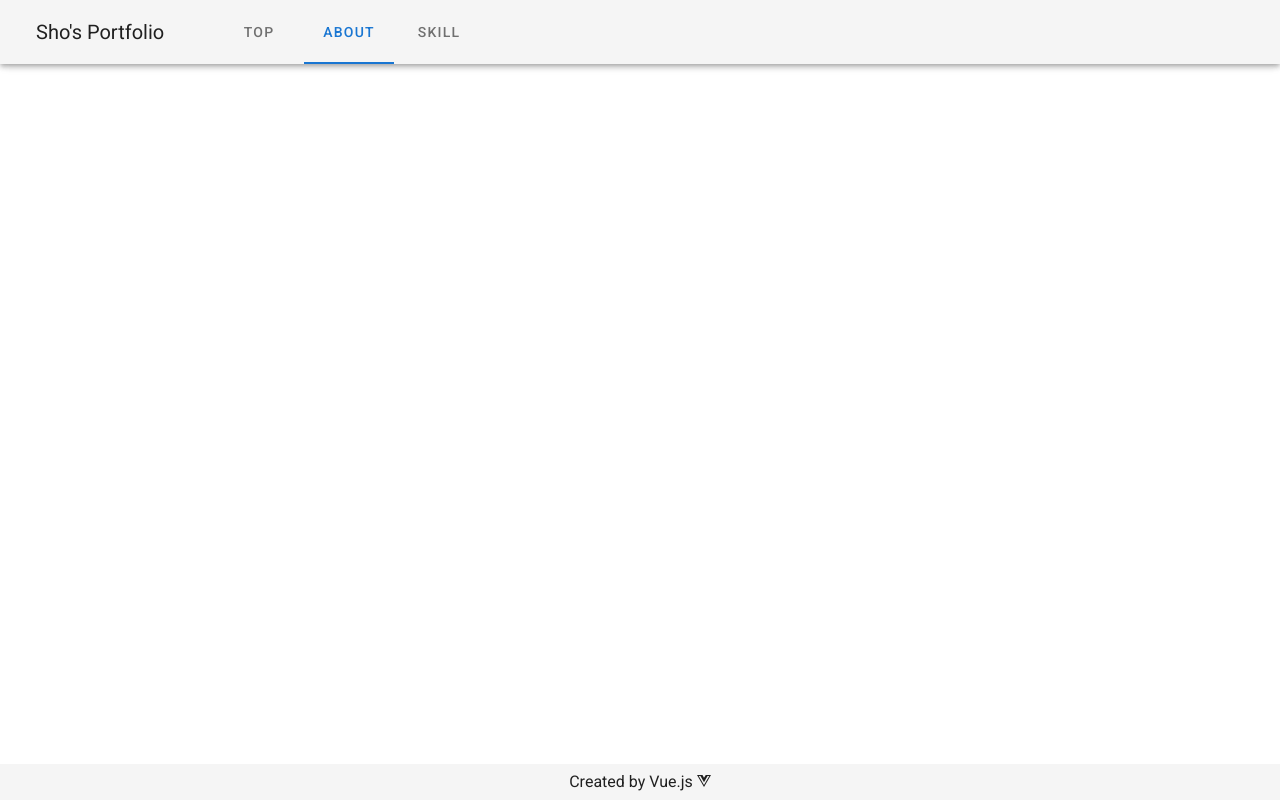
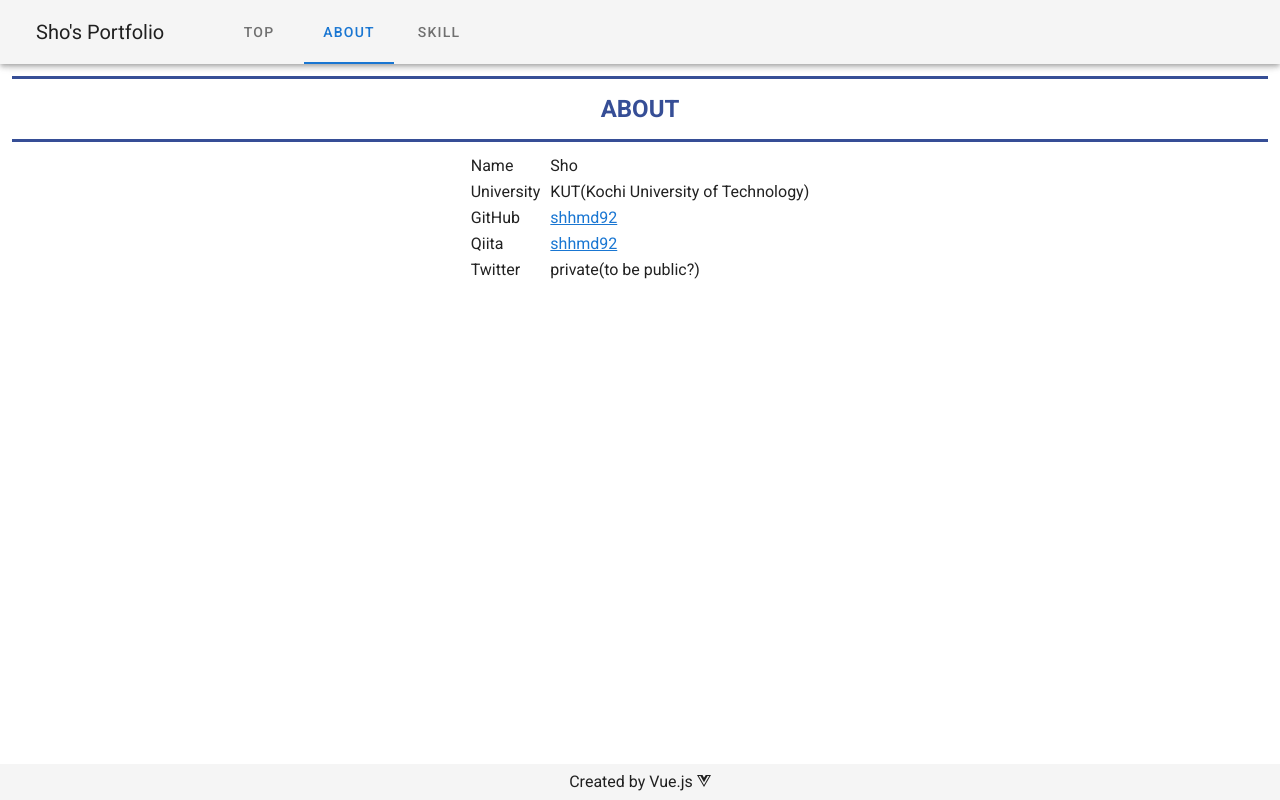
Before and after one commit to hamadash/portfolio_vue, a Vue app: page /about in a window 1280 px wide. Built offline with nearby package versions, Linux system fonts and the light colour scheme.

Commit message:
[mod]スキル一覧の追加

```diff
--- a/src/views/About.vue
+++ b/src/views/About.vue
@@ -1,9 +1,49 @@
 <template>
-  <div></div>
+  <v-container fluid>
+    <h2 class="content-title">ABOUT</h2>
+    <div>
+      <table class="mx-auto">
+        <tr v-for="(profile, index) in profiles" :key="index">
+          <td class="pr-2">
+            {{ profile.key }}
+          </td>
+          <td v-html="profile.value">{{ profile.value }}</td>
+        </tr>
+      </table>
+    </div>
+  </v-container>
 </template>
 
 <script>
 export default {
   name: "About",
+  data() {
+    return {
+      profiles: [
+        {
+          key: "Name",
+          value: "Sho",
+        },
+        {
+          key: "University",
+          value: "KUT(Kochi University of Technology)",
+        },
+        {
+          key: "GitHub",
+          value:
+            "<a href='https://github.com/shhmd92' target='_blank' rel='noopener noreferrer'>shhmd92</a>",
+        },
+        {
+          key: "Qiita",
+          value:
+            "<a href='https://qiita.com/shhmd92' target='_blank' rel='noopener noreferrer'>shhmd92</a>",
+        },
+        {
+          key: "Twitter",
+          value: "private(to be public?)",
+        },
+      ],
+    };
+  },
 };
 </script>
```
